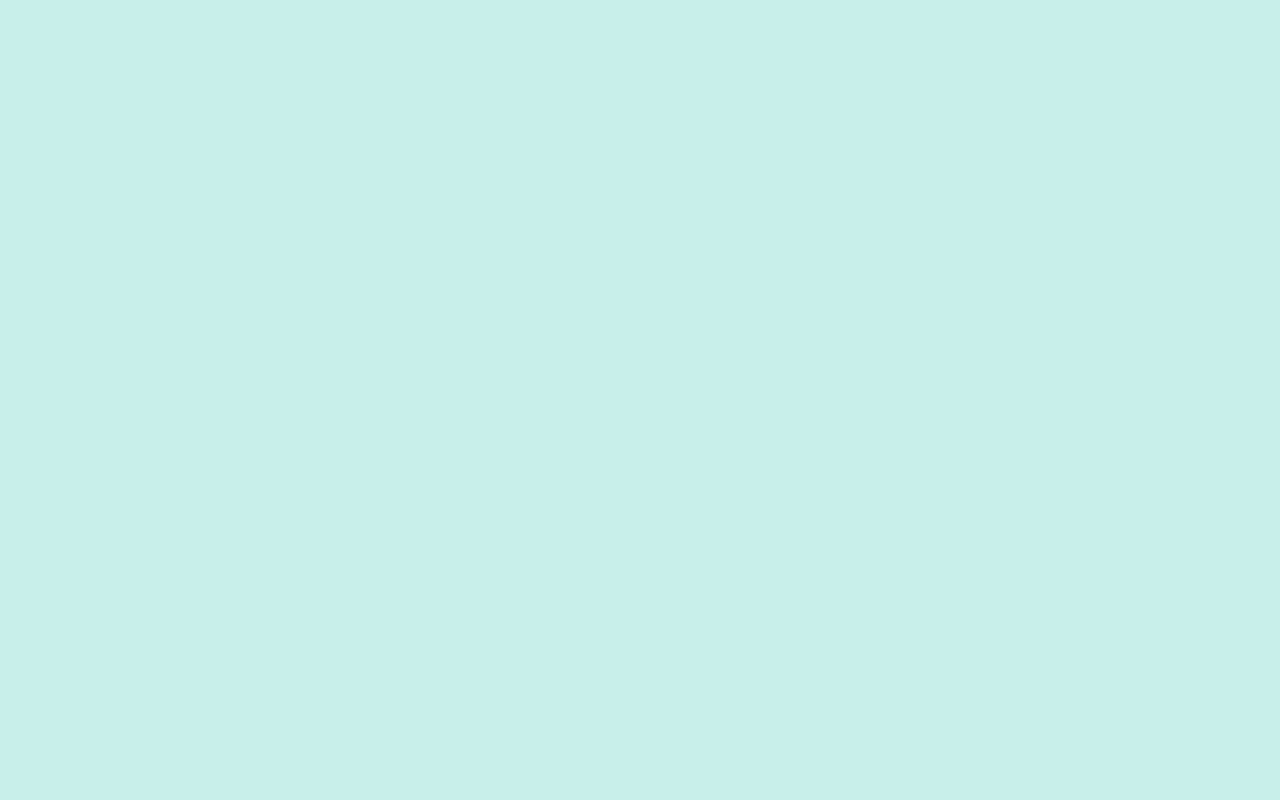
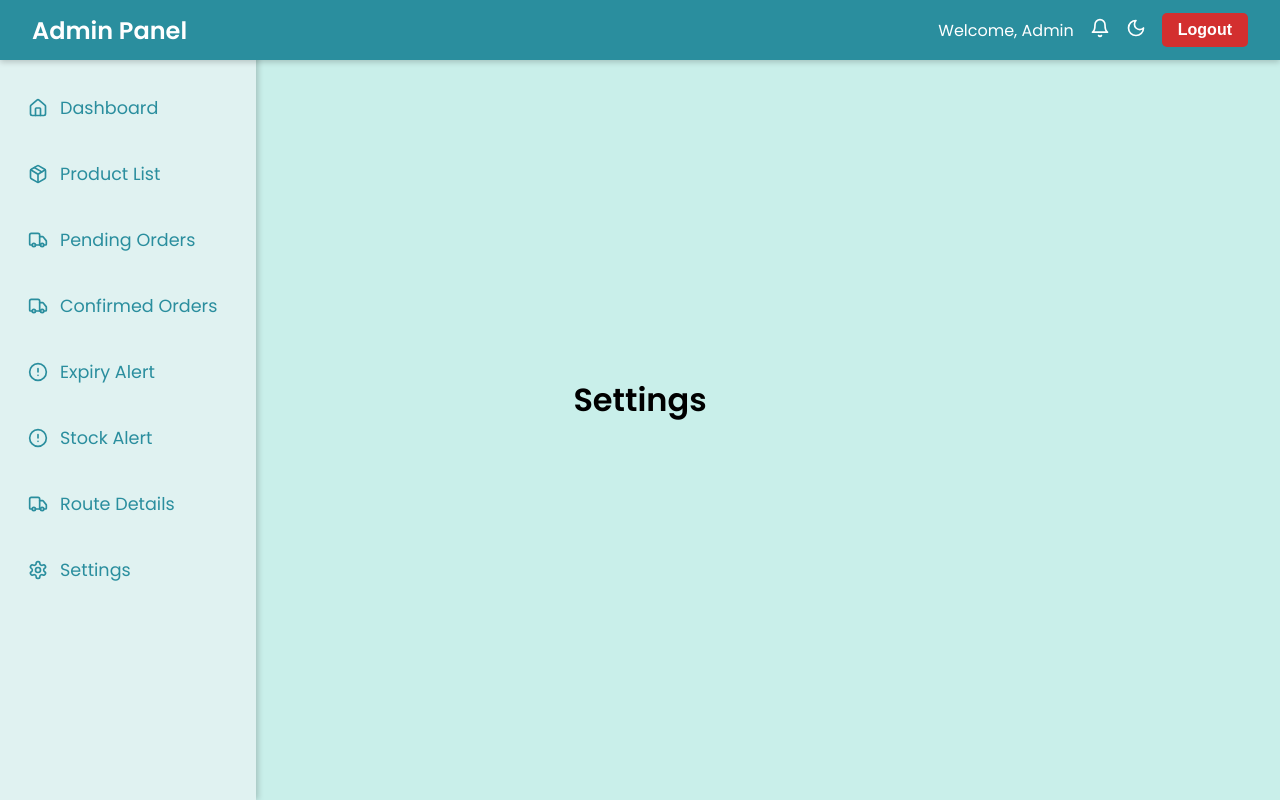
Before and after one commit to kautham28/SDP, a React (Vite) app in the folder frontend/: page /admin/settings in a window 1280 px wide. Before the commit this address had no page. Built offline with nearby package versions, Linux system fonts and the light colour scheme; a web font is replaced by a local one.

Commit message:
Add settings page and route to admin interface

```diff
--- a/frontend/src/App.jsx
+++ b/frontend/src/App.jsx
@@ -2,12 +2,13 @@ import { BrowserRouter as Router, Routes, Route } from "react-router-dom";
 import WelcomePage from "./components/WelcomePage/Welcomepage";
 import Login from "./components/Login/Login";
 import AdminDashboard from "./pages/Admin/Admindashboard";
-import AProductList from "./pages/Admin/AProductlist"; // Import AProductList
+import AProductList from "./pages/Admin/AProductlist";
 import APendingorder from "./pages/Admin/APendingorder";
 import AConfirmedorder from "./pages/Admin/AConfirmedorder";
 import AExpiryalert from "./pages/Admin/AExpiryalert";
 import AStockalert from "./pages/Admin/AStockalert";
 import ARoutedetails from "./pages/Admin/ARoutedetails";
+import ASettings from "./pages/Admin/ASettings"; // Import ASettings
 import Managerdashboard from "./pages/Manager/Managerdashboard";
 
 function App() {
@@ -17,14 +18,14 @@ function App() {
         <Route path="/" element={<WelcomePage />} />
         <Route path="/login" element={<Login />} />
         <Route path="/admin-dashboard" element={<AdminDashboard />} />
-        <Route path="/admin/product-list" element={<AProductList />} /> {/* Add this route */}
-        <Route path="/admin/pending-orders" element={<APendingorder />} /> {/* Add this route */}
-        <Route path="/admin/confirmed-orders" element={<AConfirmedorder />} /> {/* Add this route */}
-        <Route path="/admin/expiry-alert" element={<AExpiryalert />} /> {/* Add this route */}
-        <Route path="/admin/stock-alert" element={<AStockalert />} /> {/* Add this route */}
-        <Route path="/admin/route-details" element={<ARoutedetails />} /> {/* Add this route */}
-       <Route path="/manager-dashboard" element={<Managerdashboard />} />
-
+        <Route path="/admin/product-list" element={<AProductList />} />
+        <Route path="/admin/pending-orders" element={<APendingorder />} />
+        <Route path="/admin/confirmed-orders" element={<AConfirmedorder />} />
+        <Route path="/admin/expiry-alert" element={<AExpiryalert />} />
+        <Route path="/admin/stock-alert" element={<AStockalert />} />
+        <Route path="/admin/route-details" element={<ARoutedetails />} />
+        <Route path="/admin/settings" element={<ASettings />} /> {/* Add this route */}
+        <Route path="/manager-dashboard" element={<Managerdashboard />} />
       </Routes>
     </Router>
   );
--- /dev/null
+++ b/frontend/src/pages/Admin/ASettings.jsx
@@ -0,0 +1,21 @@
+import React from 'react';
+import ASidebar from '../../components/Admin/ASidebar';
+import ANavbar from '../../components/Admin/ANavbar';
+import './ASettings.css';
+
+const ASettings = () => {
+  return (
+    <div className="admin-settings-page">
+      <ASidebar />
+      <div className="main-content">
+        <ANavbar />
+        <div className="settings-content">
+          <h1>Settings</h1>
+          {/* Add your settings content here */}
+        </div>
+      </div>
+    </div>
+  );
+};
+
+export default ASettings;
```
Also changed, not shown: frontend/src/pages/Admin/ASettings.css (added).
